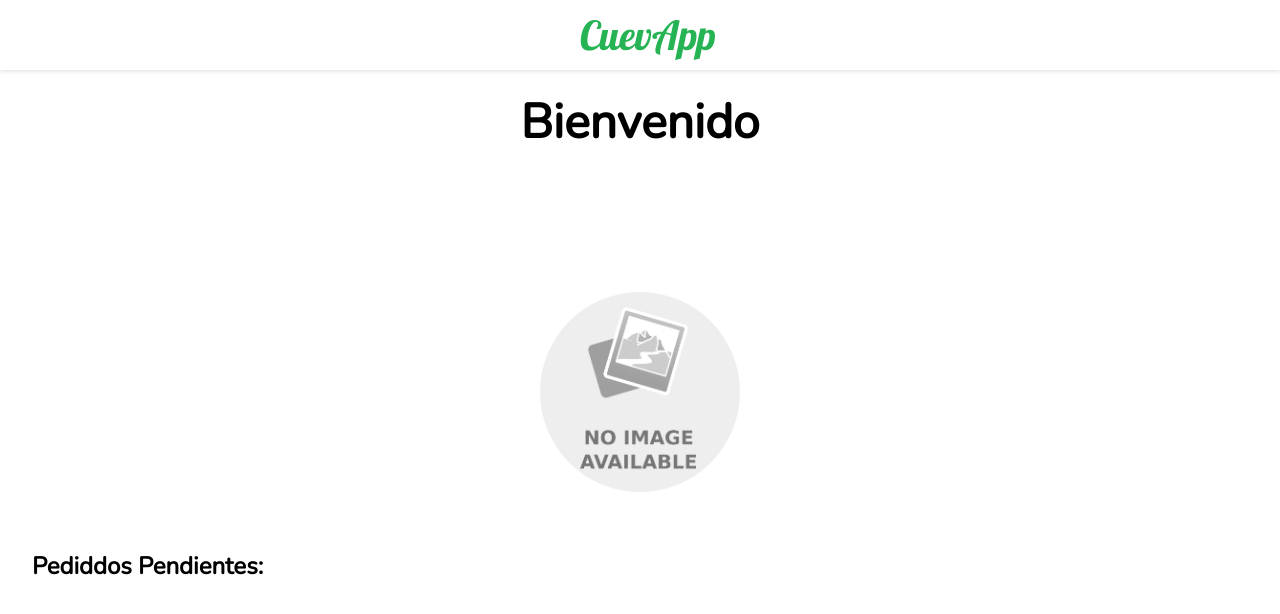
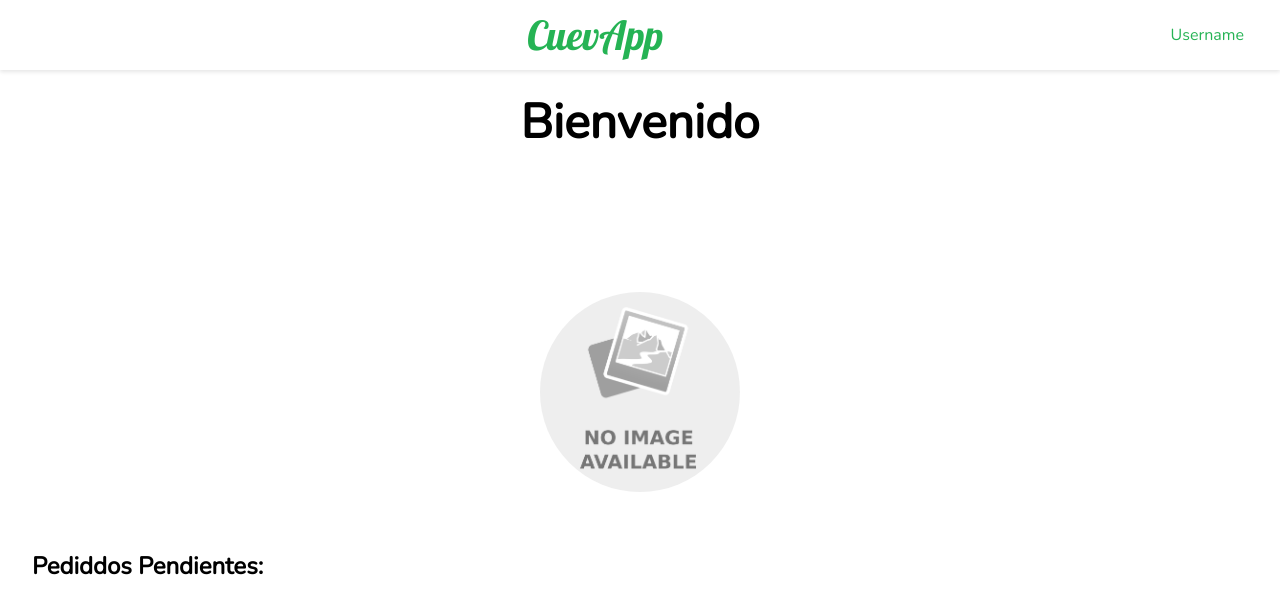
Before and after one commit to TRENCH13/CuevApp, a plain HTML site: page AbarrotesCuevas/HTML/Repartidor/pedidos.html in a window 1280 px wide. Drawn offline with nearby package versions, Linux system fonts and the light colour scheme.

Commit message:
Barra Superior para Repartidor Actualizada
Se actualizó pedidos.html para que aparezca el link del perfil de repartidor como está en el prototipo

```diff
--- a/AbarrotesCuevas/CSS/estilos.css
+++ b/AbarrotesCuevas/CSS/estilos.css
@@ -51,6 +51,14 @@ body, html {
   font-family: 'Lobster', cursive;
   font-size: 40px;
   margin: auto;
+}
+
+.username-link {
+  color: #25B354;
+  font-family: 'Nunito', sans-serif;
+  font-size: 16px;
+  text-decoration: none;
+  margin-right: 1rem;
 }
 
 .cuevapp-header {
@@ -209,7 +217,7 @@ h2 {
 
 .header-centrado {
   display: flex;
-  justify-content: center;
+  justify-content: space-between;
   align-items: center;
   padding: 10px 20px;
   background-color: #fff;
--- a/AbarrotesCuevas/HTML/Repartidor/pedidos.html
+++ b/AbarrotesCuevas/HTML/Repartidor/pedidos.html
@@ -9,7 +9,8 @@
 </head>
 <body>
     <header class="header-centrado">
-        <div class="cuevapp-title">CuevApp</div>
+        <div class="cuevapp-title-center">CuevApp</div>
+        <a href="#" id="username-link" class="username-link">Username</a>
     </header>
     <br>
     <div class="container-bienvenida">
```
